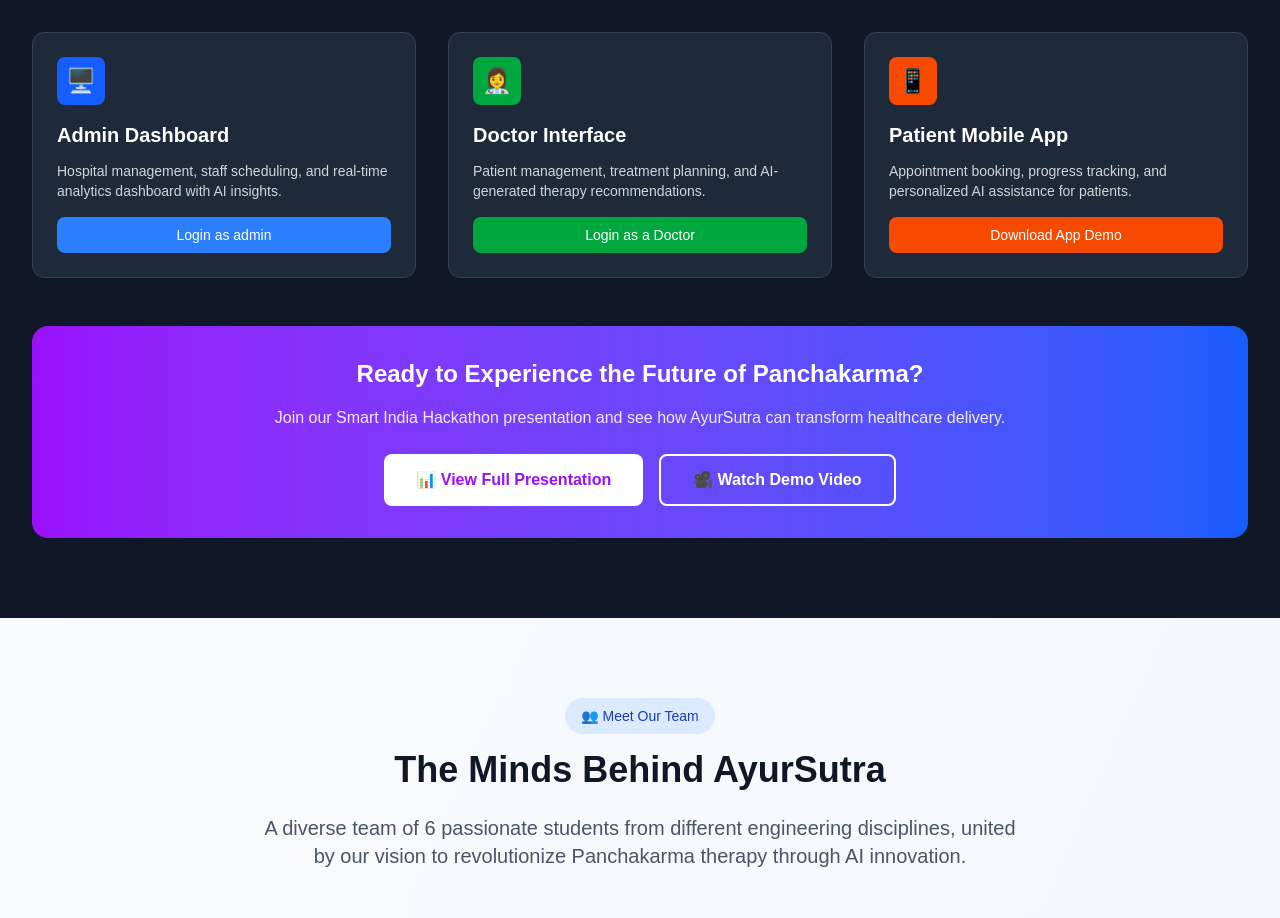
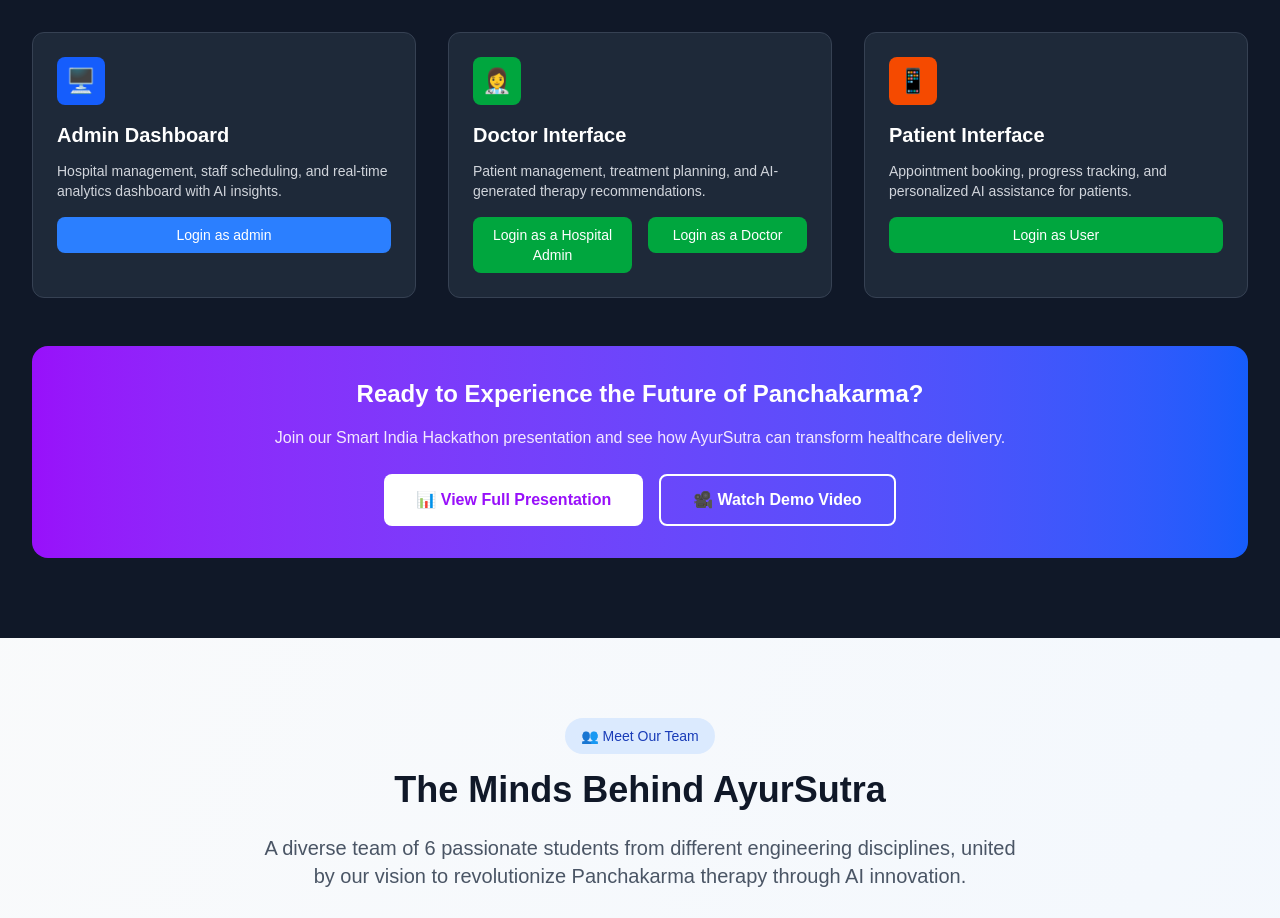
Before and after one commit to Aadity31/ayursutra_Prototype, a Next.js app: page / in a window 1280 px wide. Shown: the part 6480-7398 px from the top of the page. Built offline with nearby package versions, Linux system fonts and the light colour scheme.

Commit message:
updated demo

```diff
--- a/src/app/components/landing/Demo.tsx
+++ b/src/app/components/landing/Demo.tsx
@@ -41,10 +41,18 @@
             <p className="text-gray-300 mb-4 text-sm">
               Patient management, treatment planning, and AI-generated therapy recommendations.
             </p>
-            <Link href="/hospital/login"></Link>
-            <button className="w-full bg-green-600 hover:bg-green-700 text-white py-2 px-4 rounded-lg transition-colors text-sm">
-              Login as a Doctor
-            </button>
+            <div className="flex flex-col md:flex-row gap-4 w-full mx-auto">
+              <Link href="/hospital/login" className="flex-1">
+                <button className="w-full bg-green-600 hover:bg-green-700 text-white py-2 px-4 rounded-lg transition-colors text-sm">
+                  Login as a Hospital Admin
+                </button>
+              </Link>
+              <Link href="/doctor/login" className="flex-1">
+                <button className="w-full bg-green-600 hover:bg-green-700 text-white py-2 px-4 rounded-lg transition-colors text-sm">
+                  Login as a Doctor
+                </button>
+              </Link>
+            </div>
           </div>
 
           {/* Patient App Demo */}
@@ -52,13 +60,15 @@
             <div className="w-12 h-12 bg-orange-600 rounded-lg flex items-center justify-center mb-4">
               <span className="text-2xl">📱</span>
             </div>
-            <h3 className="text-xl font-bold mb-3">Patient Mobile App</h3>
+            <h3 className="text-xl font-bold mb-3">Patient Interface</h3>
             <p className="text-gray-300 mb-4 text-sm">
               Appointment booking, progress tracking, and personalized AI assistance for patients.
             </p>
-            <button className="w-full bg-orange-600 hover:bg-orange-700 text-white py-2 px-4 rounded-lg transition-colors text-sm">
-              Download App Demo
-            </button>
+            <Link href="/patient/login" className="flex-1">
+                <button className="w-full bg-green-600 hover:bg-green-700 text-white py-2 px-4 rounded-lg transition-colors text-sm">
+                  Login as User
+                </button>
+            </Link>
           </div>
         </div>
 
```
